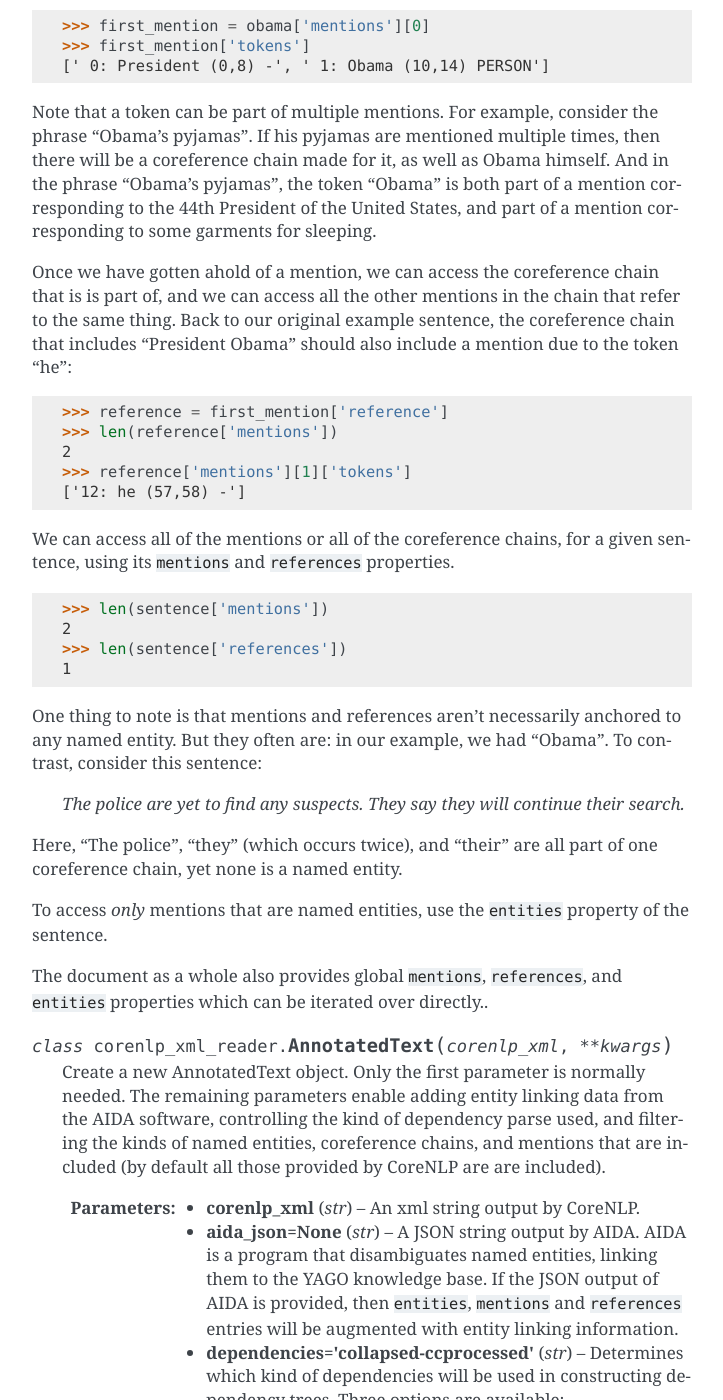
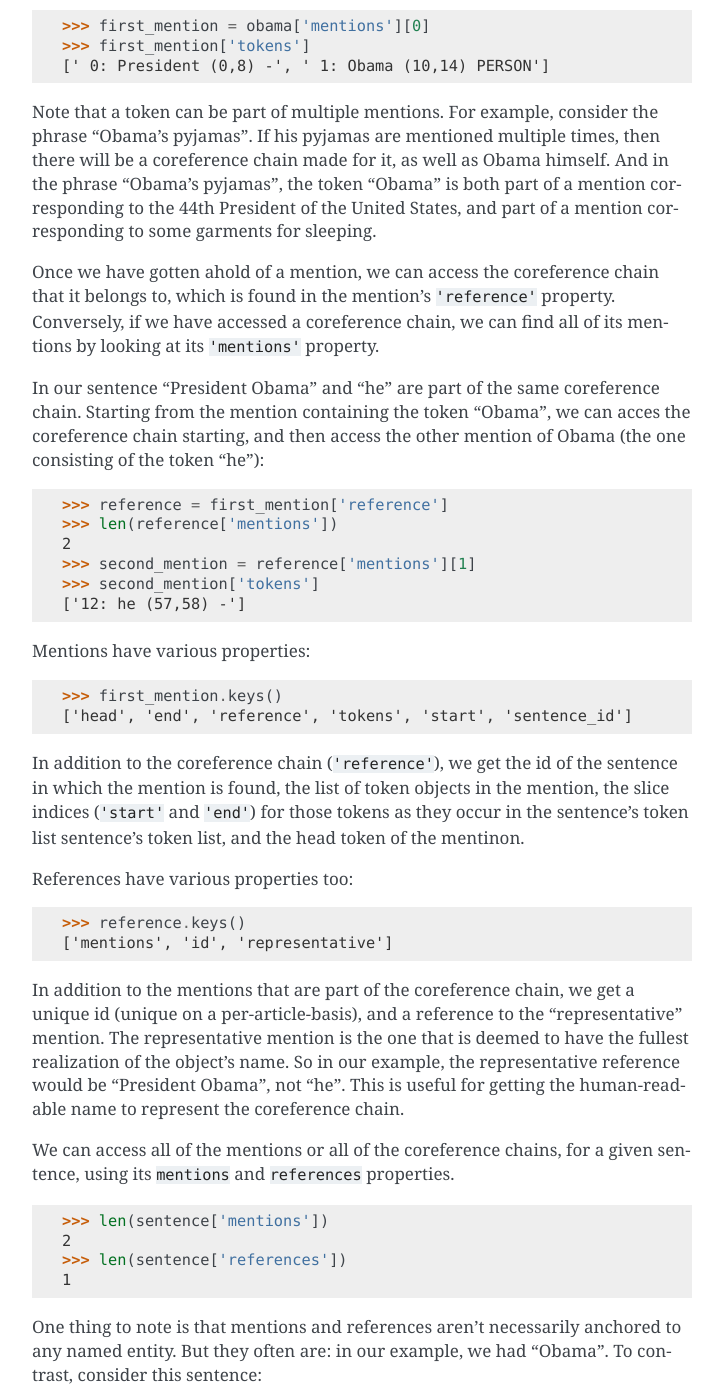
Before and after one commit to enewe101/corenlp-xml-reader, a Sphinx documentation site: the page built from docs/index.rst, in a window 1280 px wide and 1400 px high, scrolled down 2543 px. Shown: the whole window, without its empty margins (388-1111 px from the left). Built offline with Sphinx 7.4.7, drawn with Linux system fonts in a browser that asks for light colours.

Commit message:
add more detail about references and mentions

```diff
--- a/docs/index.rst
+++ b/docs/index.rst
@@ -153,18 +153,52 @@ part of a mention corresponding to the 44th President of the United States,
 and part of a mention corresponding to some garments for sleeping.
 
 Once we have gotten ahold of a mention, we can access the coreference
-chain that is is part of, and we can access all the other mentions in the
-chain that refer to the same thing.  Back to our original example sentence,
-the coreference chain that includes "President Obama" should also include
-a mention due to the token "he":
+chain that it belongs to, which is found in the mention's ``'reference'``
+property.  Conversely, if we have accessed a coreference chain, we can
+find all of its mentions by looking at its ``'mentions'`` property.
+
+In our sentence "President Obama" and "he" are part of the same coreference
+chain.  Starting from the mention containing the token "Obama", we can
+acces the coreference chain starting, and then access the other mention
+of Obama (the one consisting of the token "he"):
 
 .. code-block:: python
 
    >>> reference = first_mention['reference']
    >>> len(reference['mentions'])
    2
-   >>> reference['mentions'][1]['tokens']
+   >>> second_mention = reference['mentions'][1]
+   >>> second_mention['tokens']
    ['12: he (57,58) -']
+
+Mentions have various properties:
+
+.. code-block:: python
+
+   >>> first_mention.keys()
+   ['head', 'end', 'reference', 'tokens', 'start', 'sentence_id']
+
+In addition to the coreference chain (``'reference'``), we get the id of
+the sentence in which the mention is found, the list
+of token objects in the mention, the slice indices
+(``'start'`` and ``'end'``) for those tokens as they occur in the
+sentence's token list sentence's token list, and the head token of the
+mentinon.
+
+References have various properties too:
+
+.. code-block:: python
+
+   >>> reference.keys()
+   ['mentions', 'id', 'representative']
+
+In addition to the mentions that are part of the coreference chain, we
+get a unique id (unique on a per-article-basis), and a reference to the
+"representative" mention.  The representative mention is the one that is
+deemed to have the fullest realization of the object's name.  So in our
+example, the representative reference would be "President Obama", not "he".
+This is useful for getting the human-readable name to represent the
+coreference chain.
 
 We can access all of the mentions or all of the coreference chains, for
 a given sentence, using its ``mentions`` and ``references`` properties.
```
